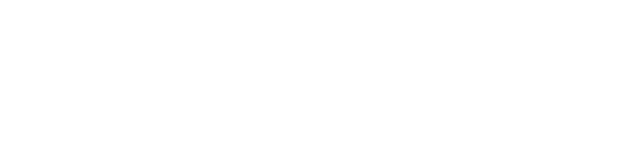
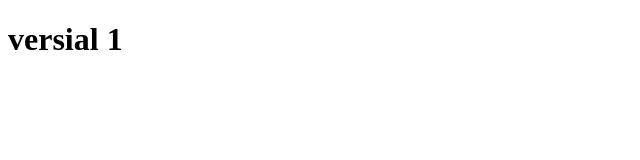
Before and after one commit to itstepspring2017/testgit, a website: page index.html in a window 1280 px wide. Shown: the whole page, without its empty margins (0-640 px from the left). Drawn offline with Linux system fonts and the light colour scheme.

Commit message:
add v1 branch

```diff
--- a/index.html
+++ b/index.html
@@ -7,5 +7,7 @@
 </head>
 <body>
 
+<h1>versial 1</h1>
+
 </body>
 </html>
```
